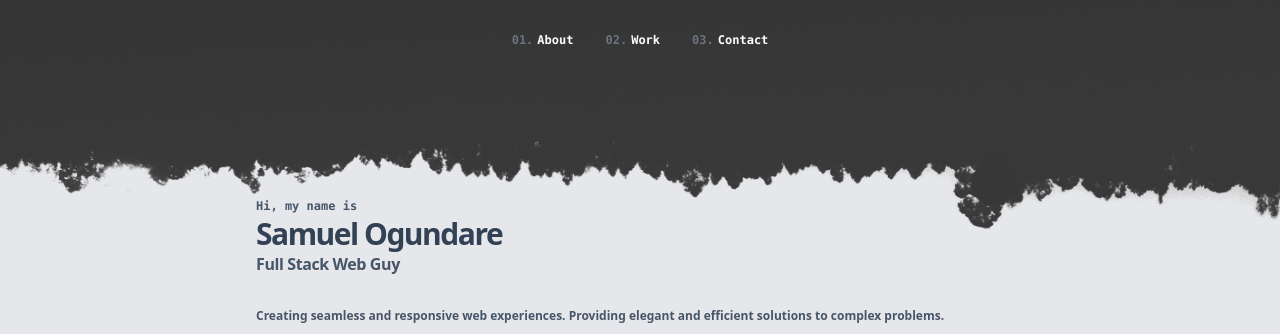
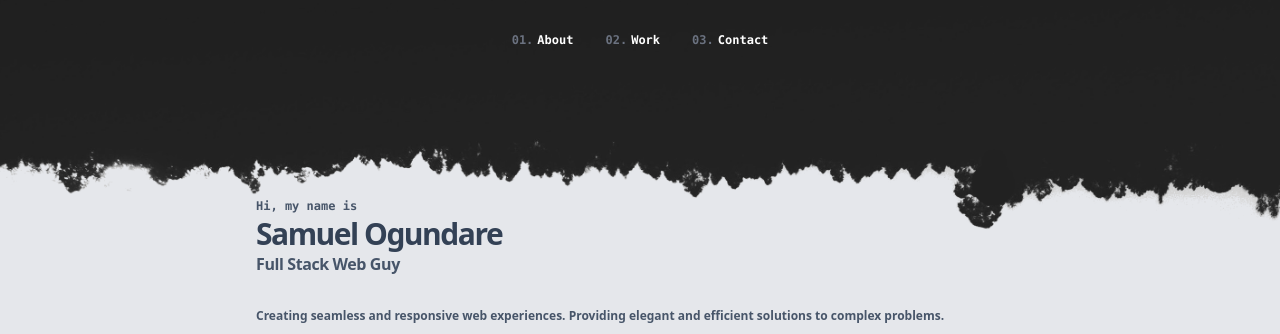
Before and after one commit to OGlearns/portfolio, a website: page index.html in a window 1280 px wide. Shown: the top 334 px of the page. Drawn offline with Linux system fonts and the light colour scheme.

Commit message:
adjust image opacity

```diff
--- a/index.html
+++ b/index.html
@@ -9,7 +9,7 @@
 </head>
 
 <body class="bg-gray-200 ">
-  <img src="./src/final_background-modified.png" class="z-0 absolute opacity-80 top-0 w-full"
+  <img src="./src/final_background-modified.png" class="z-0 absolute opacity-90 top-0 w-full"
     alt="nav banner background image">
   <!-- Nav bar -->
   <nav class="z-50 flex absolute inset-x-0 top-8 left-1/2 right-1/2 justify-center">
```
